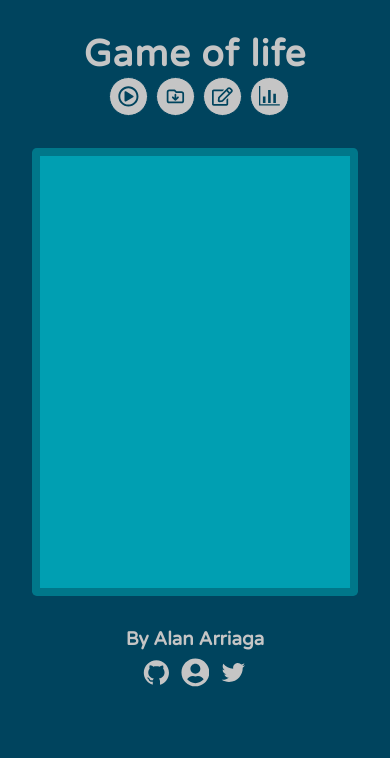
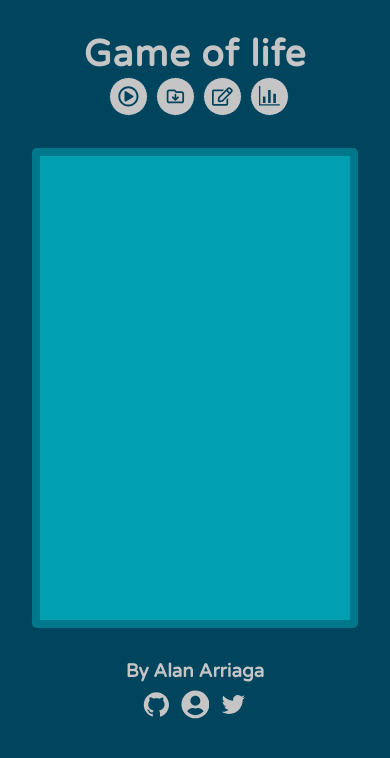
Before and after one commit to A14Narriaga/game-of-life, a React (Create React App) app: page / in a window 390 px wide. Shown: the top 758 px of the page. Built offline with nearby package versions, Linux system fonts and the light colour scheme.

Commit message:
Scroll in game and board sizing changes

```diff
--- a/src/components/Game.tsx
+++ b/src/components/Game.tsx
@@ -10,7 +10,7 @@ const loadGame = () => {
     const fps = 30
     // const context = canvas.getContext("2D")
     const canvasW = 944
-    const canvasH = 432
+    const canvasH = 464
     // const rows = 10
     // const cols = 10
     // const cellW = Math.floor(canvasW / rows)
--- a/src/scss/App.scss
+++ b/src/scss/App.scss
@@ -28,6 +28,7 @@ body {
 
 @media (max-width: 1037px) {
   .canvas-wrapper {
-    overflow: scroll;
+    overflow-y: hidden;
+    overflow-x: scroll;
   }
 }
--- a/src/scss/_game.scss
+++ b/src/scss/_game.scss
@@ -5,7 +5,7 @@
     padding: 0 2rem;
     .container {
       width: 100%;
-      height: 28rem;
+      height: 30rem;
       border-radius: 0.3rem;
       background-color: rgba(0, 255, 255, 0.274);
       padding: 0.5rem;
```
